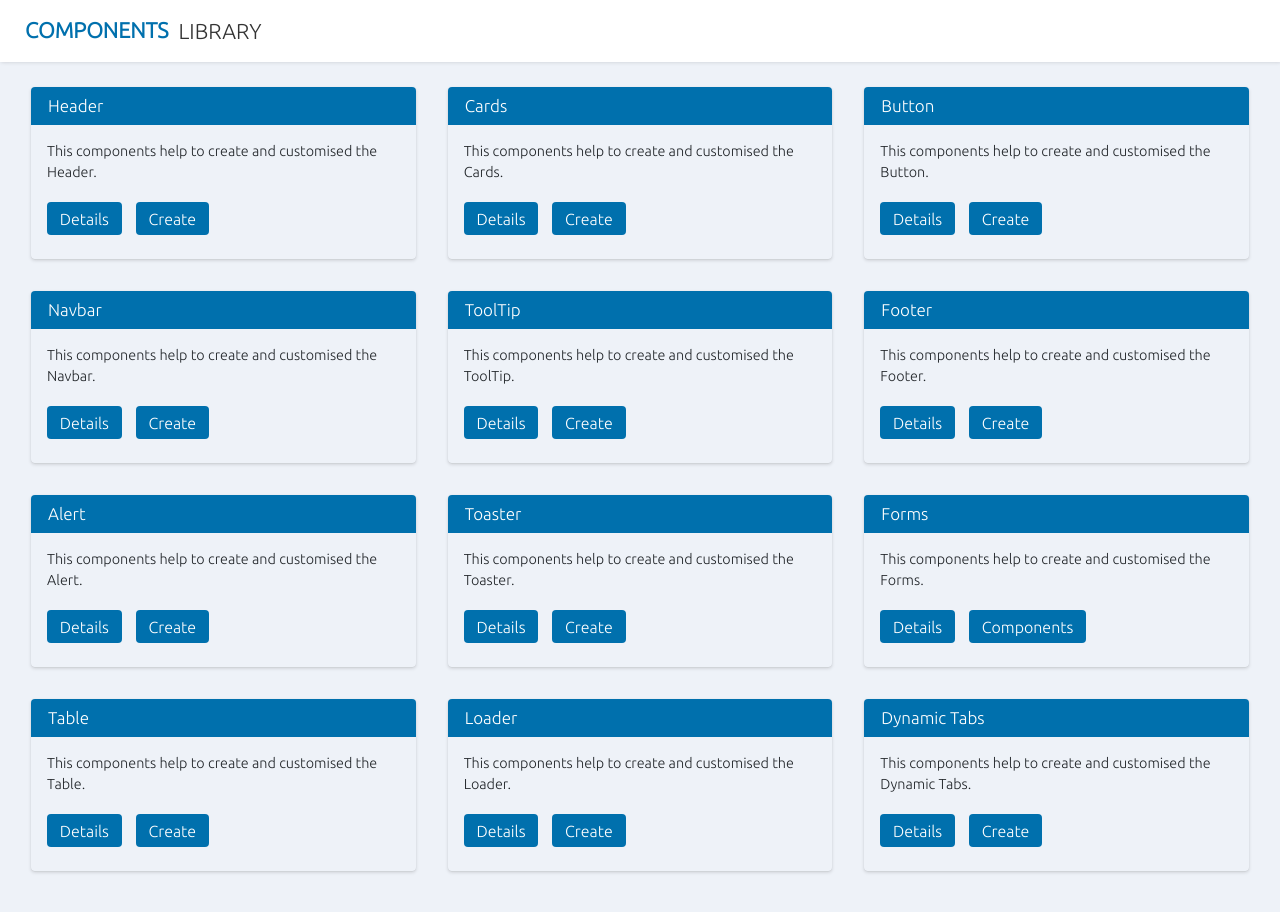
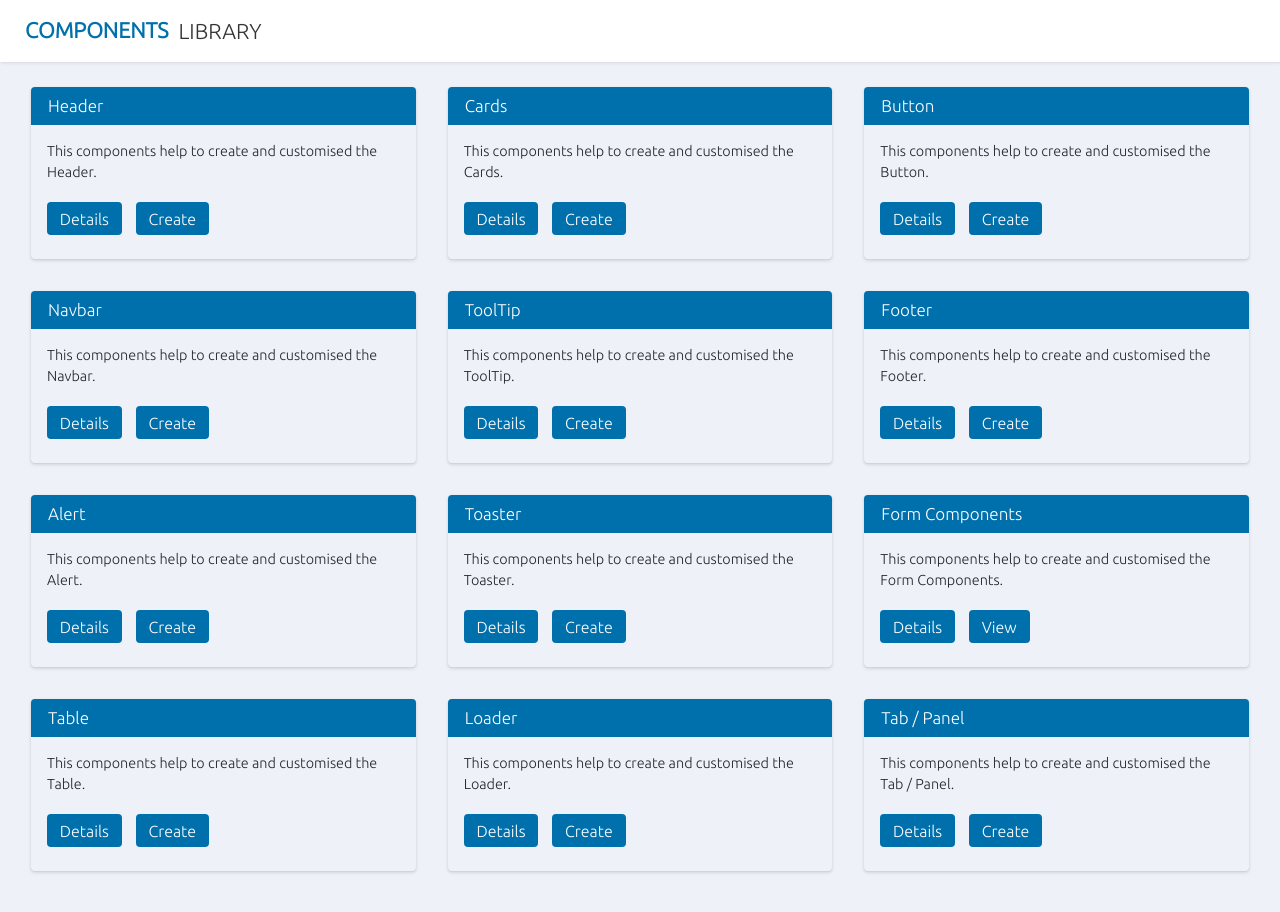
Before and after one commit to sharathsk-bob/Library_Components, a React (Create React App) app: page / in a window 1280 px wide. Shown: the top 912 px of the page. Built offline with nearby package versions, Linux system fonts and the light colour scheme.

Commit message:
Components done

```diff
--- a/src/components/presentation/modal/modal.js
+++ b/src/components/presentation/modal/modal.js
@@ -64,10 +64,10 @@ const Modal =()=>{
       "Footer",
       "Alert",
       "Toaster",
-      "Forms",
+      "Form Components",
       "Table",
       "Loader",
-      "Dynamic Tabs"
+      "Tab / Panel"
     ];
   return(
     <>
@@ -226,13 +226,13 @@ const Modal =()=>{
                   Create
                 </button>
               </div>
-            ) : data === "Forms"? (
+            ) : data === "Form Components"? (
               <div className="modal-button_section">
-                <button type="button" aria-label="Details button for forms component" class="buttons" onClick={openFormComponentDetail}>
+                <button type="button" aria-label="Details button for form components" class="buttons" onClick={openFormComponentDetail}>
                   Details
                 </button>
-                <button type="button" aria-label="View components button for forms component" class="buttons" onClick={()=>{history("/formcomponents")}}>
-                  Components
+                <button type="button" aria-label="View components button for form components" class="buttons" onClick={()=>{history("/formcomponents")}}>
+                  View
                 </button>
               </div>
             ) : data === "Table"? (
@@ -253,7 +253,7 @@ const Modal =()=>{
                   Create
                 </button>
               </div>
-            ) : data === "Dynamic Tabs"? (
+            ) : data === "Tab / Panel"? (
               <div className="modal-button_section">
                 <button type="button" aria-label="Details button for dynamic tabs component" class="buttons" onClick={openDynamicTabsDetail}>
                   Details
--- a/src/components/presentation/modal/modal.scss
+++ b/src/components/presentation/modal/modal.scss
@@ -80,3 +80,9 @@
         }
         }
 }
+
+@media screen and (max-width: $bp-mobile) {
+    .modal-components .modal_section .modal-content p {
+        line-height: 20px;
+    }
+}
--- a/src/components/sub-components/dynamic tabs/dynamic-details.js
+++ b/src/components/sub-components/dynamic tabs/dynamic-details.js
@@ -15,26 +15,24 @@ const DynamicDetail =(props)=>{
     <div className="modal_wapper">
       <div className="modal-content header-modalcontainer detail-container">
       <div className="detail-header">
-          <p>Dynamic Tabs</p>
-          <button className="close-button" aria-label="close card details modal" onClick={close}>
+          <p>Tab / Panel</p>
+          <button className="close-button" aria-label="close tab or panel details modal" onClick={close}>
             <img src={closeIcon}></img>
           </button>
         </div>
 
         <div className="modal-container details-section">
           <h1>
-            Details for the Dynamic Tabs section are below:
+            Details for the Tab / Panel section are below:
           </h1>
-          <p>Please do follow the given instruction while creating the Dynamic Tabs component.</p>
+          <p>Please do follow the given instruction while creating the Tab / Panel component.</p>
           <div className="detail-content">
             <ul>
-
-              <li>User can select the number of tabs with a limit of maximum 4 tabs</li>
-              <li>User can add tab heading and description for each tab</li>
-              <li>Tab heading has a limit of 15 characters</li>
-              <li>Tab description has a limit of 200 words</li>
-              <li>User can select the Tab theme.</li>
-
+              <li>User can select the number of tabs with a limit of maximum 4 tabs.</li>
+              <li>User can add tab heading and description for each tab.</li>
+              <li>Tab heading has a limit of 15 characters.</li>
+              <li>Tab description has a limit of 200 words.</li>
+              <li>User can select the tab theme.</li>
             </ul>
           </div>
         </div>
--- a/src/components/sub-components/footer/edit-footer.js
+++ b/src/components/sub-components/footer/edit-footer.js
@@ -12,14 +12,10 @@ const EditFooterModal =(props)=>{
   const [errorMsgEdit, setErrorMsgEdit] = useState({});
   const [multiselectOption, setMultiselectOption] = useState([]);
 
-
 	const{close, data} = props;
-
 
   const navigationFooter = useNavigate();
   const [footerData, setFooterData] = useState(data);
-
-
 
   const handleSubmit = (event) => {
     console.log(event, "event");
@@ -51,37 +47,26 @@ setFooterData({ ...footerData, multiselectValue: multiselectOption });
   const checkValidation = () => {
 
     let errorflag = true;
-
       if (!footerData.textValue) {
         editError.editTitle = "Title is required";
         errorflag = false;
       }
-
-
     setErrorMsgEdit(editError);
     return errorflag;
   };
 
   const onSubmit =  (event)=>{
     event.preventDefault();
-
     const checkEditValid =   checkValidation();
-
     console.log(checkEditValid, "error valid");
     console.log(multiselectOption,"options");
 
     if(checkEditValid){
-
-    close();
       console.log( footerData, "err value");
       navigationFooter("/footer", {state: {footerProps}});
-
+      close();
     }
-
-
   }
-
-
 
   return (
     <FocusTrap
@@ -170,7 +155,6 @@ return (
               <Multiselect
                 isObject={false}
                 onKeyPressFn={function noRefCheck(){}}
-
                 id ="multiselect"
                 selectedValues={footerData.multiselectValue}
                 onSelect={handleSelect}
@@ -183,9 +167,6 @@ return (
                   "You Tube",
                   "Glass door"
                 ]}
-
-
-
               /></lable>
               </FormField>
 
@@ -200,16 +181,12 @@ return (
 
               <label for="theme" aria-label="Select theme Asterik-Required">
               <p>Please select the theme colour.<span className="asterik">*</span> </p>
-  <select name="theme" id="theme" value={footerData.themeValue}
-                // onChange={(event) => setFootertheme(event.target.value)}
-                onChange={handleSubmit}
-                >
-        {/* <option value=""></option>          */}
-    <option value="Normal" selected>Light</option>
+              <select name="theme" id="theme" value={footerData.footertheme}  onChange={handleSubmit}  >
+                {/* <option value=""></option>*/}
+                <option value="Normal">Light</option>
                 <option value="Dark">Dark</option>
                 <option value="cg1">Blue</option>
                 <option value="cg2">Purple</option>
-
               </select>
               </label>
               </FormField>
--- a/src/components/sub-components/footer/footer.scss
+++ b/src/components/sub-components/footer/footer.scss
@@ -6,7 +6,6 @@
     //height: 100vh;
     .component-header{
         display: flex;
-
         justify-content: space-between;
         box-shadow: 4px -2px 9px var(--color-grey-light);
         align-items: center;
@@ -39,9 +38,7 @@
             font-size: 14px;
             button {
                 margin-right: 14px;
-
-        padding: 0.5rem;
-
+                padding: 0.35rem 0.5rem;
                 font-weight: bold;
                 background-color: var(--color-capgemini-blue);
                 border-color: var(--color-capgemini-blue);
@@ -49,7 +46,6 @@
                 border: none;
                 border-radius: 5px;
                 cursor: pointer;
-
             }
            .link-button{
                 margin-right: 14px;
@@ -71,7 +67,6 @@
         display: flex;
         justify-content:space-between;
         padding:12px 32px;
-
         align-items: center;
         margin-top: 2px;
     .left-footer{
@@ -113,15 +108,6 @@
                 background-position: 100% 0;
                 background-size: 200% 100%;
                 transition: all .2s ease-out;
-
-
-
-
-
-
-
-
-
                 img{
                     width: 1.5rem;
                     height: 1.5rem;
--- a/src/components/sub-components/forms/formcomponent-detail.js
+++ b/src/components/sub-components/forms/formcomponent-detail.js
@@ -23,7 +23,7 @@ const FormComponentDetail = (props)=>{
 
         <div className="modal-container details-section">
             <h1>
-            Details for the Form Component section are below:
+            Details for the Form Components section are below:
             </h1>
             {/* <p>Please do follow the given instruction while creating the any of the Form component.</p> */}
             <p>Form Components mainly consist of: </p>
--- a/src/components/sub-components/table/table-main.js
+++ b/src/components/sub-components/table/table-main.js
@@ -171,7 +171,8 @@ function Table(props) {
             <>
                 <div className='sub-Theader'>
                     <caption className='caption-position'>{TableProps.tablecaption} </caption>
-                    <div className='d-flex ml-auto'>
+                    <div className='search-box d-flex ml-auto'>
+                        <i class="fa fa-search fa-lg" aria-hidden="true"></i>
                         <input
                             className='filter-input'
                             id="search"
@@ -180,7 +181,7 @@ function Table(props) {
                             value={filterText}
                             onChange={e => setFilterText(e.target.value)}
                         />
-                        <button className='filter-close' onClick={handleClear}>X</button>
+                        {/* <button className='filter-close' onClick={handleClear}>X</button> */}
                     </div>
                 </div>
             </>
--- a/src/components/sub-components/table/table.scss
+++ b/src/components/sub-components/table/table.scss
@@ -19,8 +19,7 @@
     display: block;
     background: transparent;
     justify-content: space-evenly;
-    padding: 4px 16px 4px 0px;
-
+    padding: 4px 0px 4px 0px;
 }
 
 .caption-position {
@@ -28,16 +27,25 @@
     caption-side: top;
 }
 
-.filter-input {
-    height: 32px;
-    width: 120px;
+.search-box {
+    // height: 32px;
+    // width: 120px;
+    align-content: center;
+    background: white;
     border-radius: 3px;
     border-top-left-radius: 5px;
     border-bottom-left-radius: 5px;
     border-top-right-radius: 0;
     border-bottom-right-radius: 0;
-    border: 1px solid #e5e5e5;
-    padding: 0 32px 0 16px;
+    border: 1px solid var(--color-grey-light);
+    padding: 4px 8px 4px 8px;
+    i {
+        line-height: 1.65em;
+    }
+}
+
+.filter-input {
+    border: none;
 }
 
 .filter-close {
```
Also changed, not shown: src/components/sub-components/header/edit-header.js (indentation only). Lines whose indentation alone changed are shown as unchanged.
